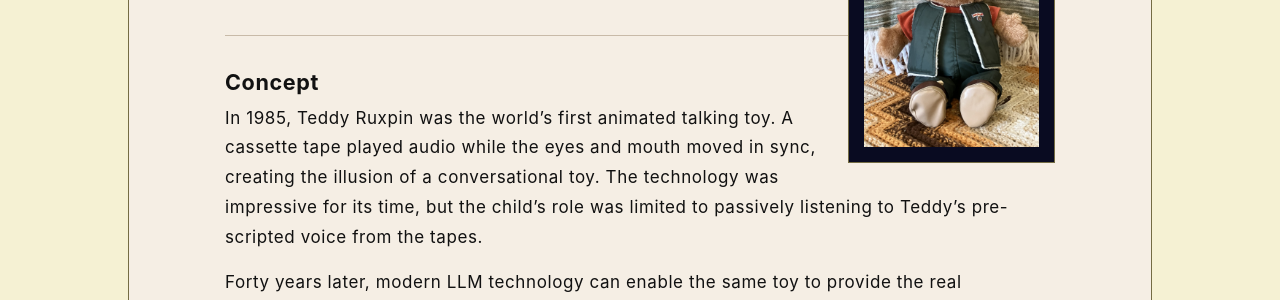
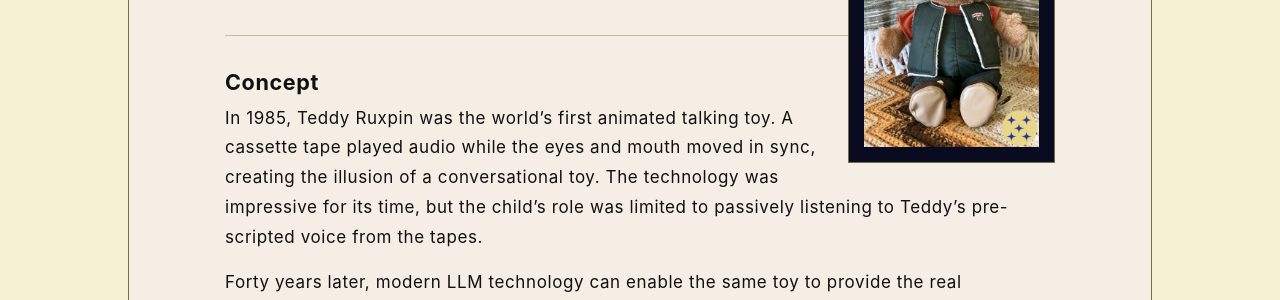
Before and after one commit to rojaslen/AISF-WEB, a Jekyll site: the page built from apx05.md, in a window 1280 px wide. Shown: the part 236-536 px from the top of the page. Built offline with Jekyll 4.4.1, drawn with Linux system fonts in a browser that asks for light colours; some web fonts are replaced.

Commit message:
logo mark

```diff
--- a/apx05.md
+++ b/apx05.md
@@ -5,7 +5,7 @@ nav_order: 6
 ---
 
 # Appendix 5: Ruxpin Retrofit
-<img style="float: right; border: 1px solid #746C44; padding: 15px; background-color: #090B21" src="./assets/images/ruxpin-retrofit-unit2.jpg" aria-label="Photo of Teddy Ruxpin toy, seated wearing green coveralls and matching vest (Unit 2)." width="25%">
+<img style="float: right; border: 1px solid #746C44; padding: 15px; background-color: #090B21" src="./assets/images/ruxpin-retrofit-unit2-logo.jpg" aria-label="Photo of Teddy Ruxpin toy, seated wearing green coveralls and matching vest (Unit 2)." width="25%">
 
 - **Author:** Leonard Rojas
 - **Status:** *In progress*
```
Also changed, not shown: assets/images/ruxpin-retrofit-unit2-logo.jpg (added).
